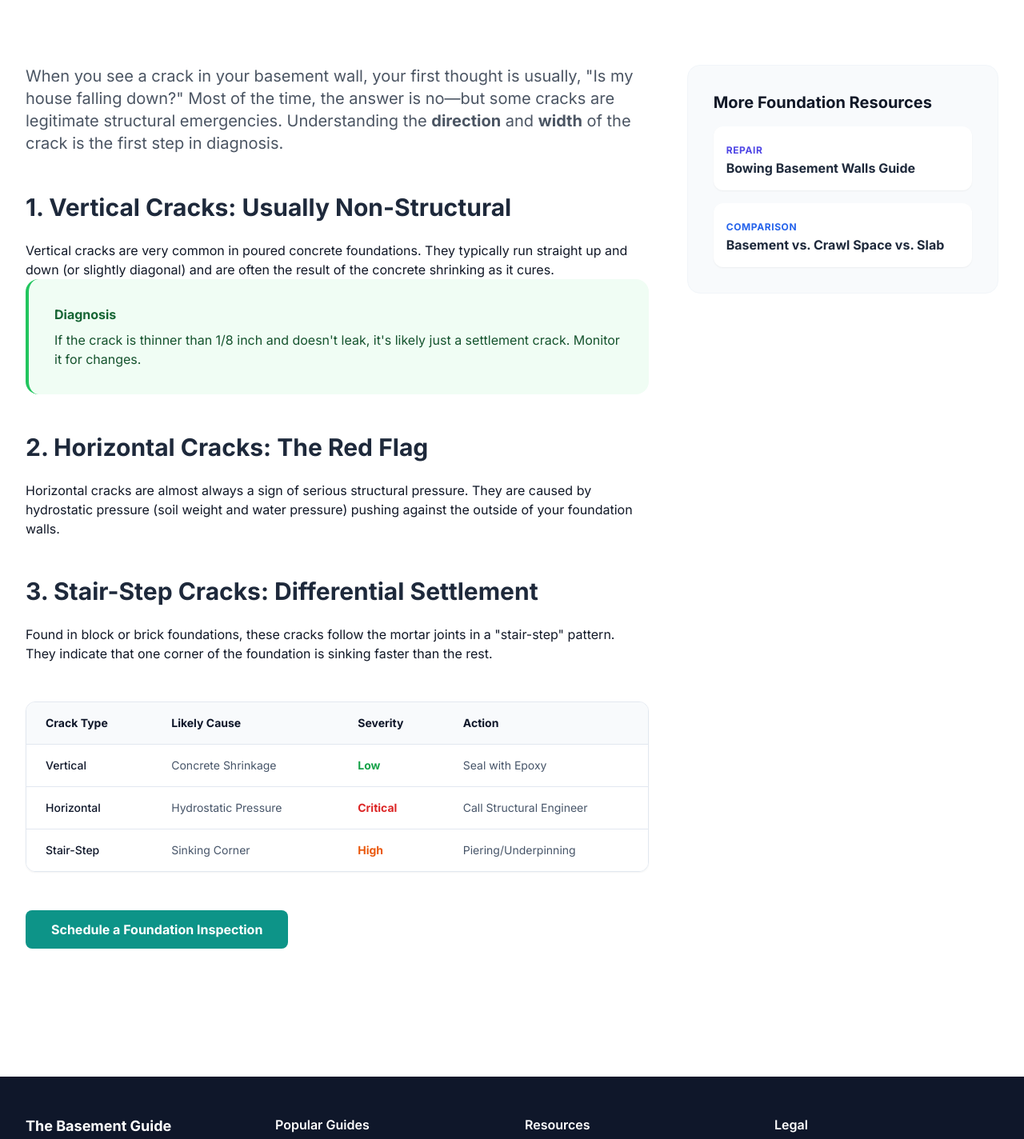
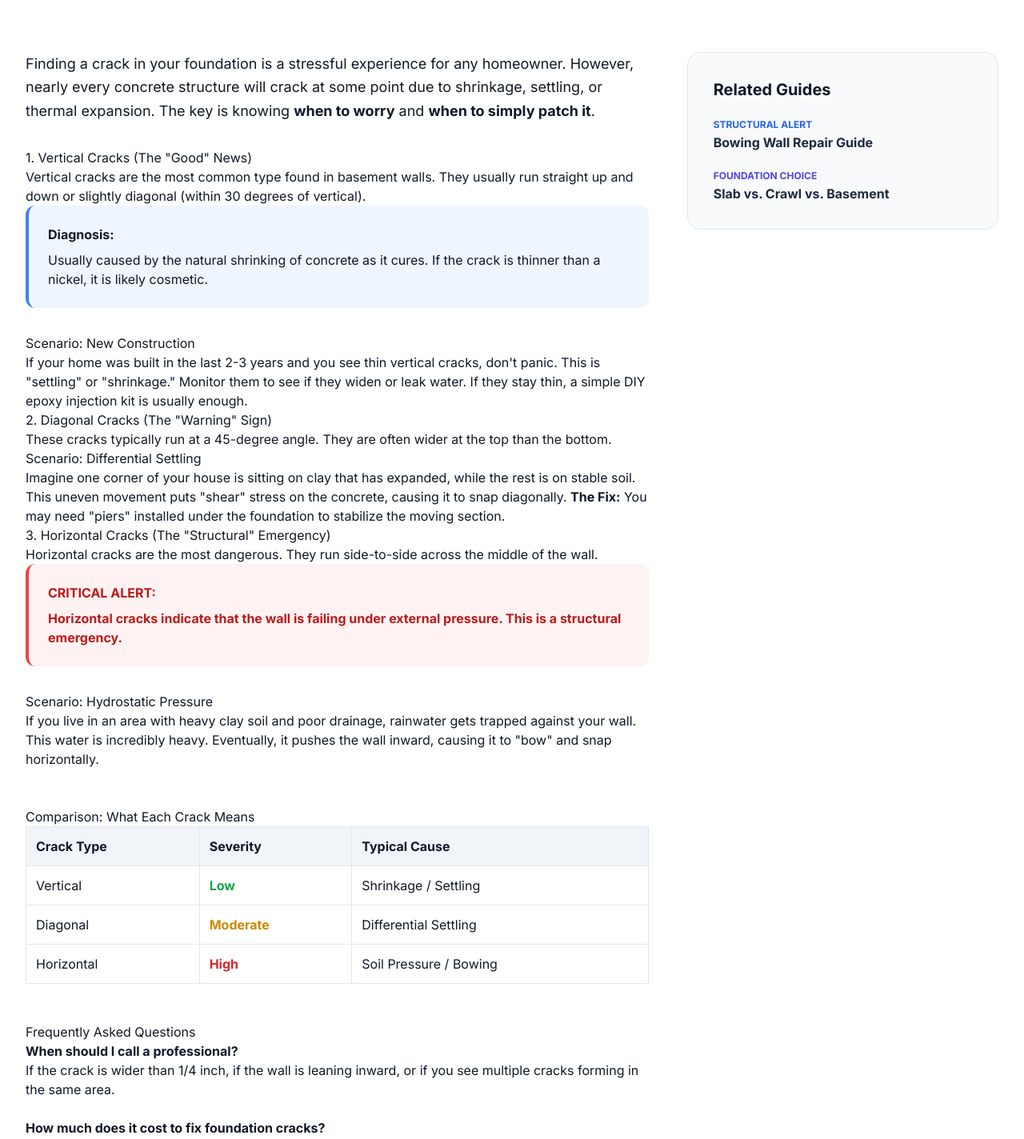
Before and after one commit to thebasementguide2026/basement-guide, a Next.js app: page /articles/types-of-foundation-cracks in a window 1280 px wide. Shown: the part 560-1984 px from the top of the page at 80% size. Built offline with nearby package versions, Linux system fonts and the light colour scheme.

Commit message:
Update page.tsxExpand article content for Foundation Cracks with diagnosis details and scenarios

```diff
--- a/app/articles/types-of-foundation-cracks/page.tsx
+++ b/app/articles/types-of-foundation-cracks/page.tsx
@@ -4,7 +4,7 @@ import type { Metadata } from 'next'
 
 export const metadata: Metadata = {
   title: 'Types of Foundation Cracks: What Each One Means | The Basement Guide',
-  description: 'An expert diagnostic guide to foundation cracks. Learn the difference between vertical, horizontal, diagonal, and stair-step cracks.',
+  description: 'An expert diagnostic guide to foundation cracks. Learn the difference between cosmetic settling and structural failure, including repair costs.',
 }
 
 export default function FoundationCracksArticle() {
@@ -26,16 +26,16 @@ export default function FoundationCracksArticle() {
                 Diagnostic Guide
               </span>
               <h1 className='text-4xl md:text-6xl font-bold text-white mb-6 leading-tight'>
-                Types of Foundation Cracks: What Each One Means
+                Foundation Cracks: The Good, The Bad, & The Ugly
               </h1>
               <p className='text-xl text-slate-200 mb-8 leading-relaxed'>
-                Not all cracks are created equal. Use this 2026 diagnostic guide to determine if your foundation crack is a minor cosmetic issue or a structural red flag.
+                Not all cracks are created equal. Use this guide to determine if your foundation crack is a minor cosmetic issue or a major structural red flag.
               </p>
               <div className='flex items-center gap-4'>
                 <div className='w-12 h-12 bg-teal-500 rounded-full flex items-center justify-center text-white font-bold'>BG</div>
                 <div className='text-white'>
                   <p className='font-bold'>The Basement Guide Staff</p>
-                  <p className='text-slate-400 text-sm'>Updated February 2026 • 20 min read</p>
+                  <p className='text-sm opacity-80'>Updated February 2026 • 15 min read</p>
                 </div>
               </div>
             </div>
@@ -43,74 +43,89 @@ export default function FoundationCracksArticle() {
         </div>
       </section>
 
-      <section className='py-16 md:py-24'>
-        <div className='container-custom flex flex-col lg:flex-row gap-12'>
-          {/* Main Content */}
+      {/* Article Content */}
+      <section className='py-20'>
+        <div className='container-custom'>
+          <div className='flex flex-col lg:flex-row gap-12'>
             <div className='lg:w-2/3'>
-            <div className='prose prose-slate prose-lg max-w-none'>
-              <p className='lead text-xl text-gray-600 mb-10'>
-                When you see a crack in your basement wall, your first thought is usually, "Is my house falling down?" Most of the time, the answer is no—but some cracks are legitimate structural emergencies. Understanding the <strong>direction</strong> and <strong>width</strong> of the crack is the first step in diagnosis.
+              <div className='prose prose-slate max-w-none prose-headings:font-bold prose-h2:text-3xl prose-h2:mt-12 prose-h2:mb-6'>
+                <p className='text-lg leading-relaxed mb-8'>
+                  Finding a crack in your foundation is a stressful experience for any homeowner. However, nearly every concrete structure will crack at some point due to shrinkage, settling, or thermal expansion. The key is knowing <strong>when to worry</strong> and <strong>when to simply patch it</strong>.
                 </p>
 
-              <h2 className='text-3xl font-bold text-slate-800 mt-12 mb-6'>1. Vertical Cracks: Usually Non-Structural</h2>
+                <h2>1. Vertical Cracks (The "Good" News)</h2>
                 <p>
-                Vertical cracks are very common in poured concrete foundations. They typically run straight up and down (or slightly diagonal) and are often the result of the concrete shrinking as it cures.
+                  Vertical cracks are the most common type found in basement walls. They usually run straight up and down or slightly diagonal (within 30 degrees of vertical).
+                </p>
+                <div className='bg-blue-50 p-6 rounded-xl mb-8 border-l-4 border-blue-500'>
+                  <h4 className='font-bold mb-2'>Diagnosis:</h4>
+                  <p className='m-0'>Usually caused by the natural shrinking of concrete as it cures. If the crack is thinner than a nickel, it is likely cosmetic.</p>
+                </div>
+                <h3>Scenario: New Construction</h3>
+                <p>
+                  If your home was built in the last 2-3 years and you see thin vertical cracks, don't panic. This is "settling" or "shrinkage." Monitor them to see if they widen or leak water. If they stay thin, a simple DIY epoxy injection kit is usually enough.
                 </p>
 
-              <div className='bg-green-50 p-8 rounded-2xl mb-10 border-l-4 border-green-500'>
-                <h4 className='font-bold text-green-800 mb-2'>Diagnosis</h4>
-                <p className='text-green-900 mb-0'>
-                  If the crack is thinner than 1/8 inch and doesn't leak, it's likely just a settlement crack. Monitor it for changes.
+                <h2>2. Diagonal Cracks (The "Warning" Sign)</h2>
+                <p>
+                  These cracks typically run at a 45-degree angle. They are often wider at the top than the bottom.
                 </p>
-              </div>
-
-              <h2 className='text-3xl font-bold text-slate-800 mt-12 mb-6'>2. Horizontal Cracks: The Red Flag</h2>
+                <h3>Scenario: Differential Settling</h3>
                 <p>
-                Horizontal cracks are almost always a sign of serious structural pressure. They are caused by hydrostatic pressure (soil weight and water pressure) pushing against the outside of your foundation walls.
+                  Imagine one corner of your house is sitting on clay that has expanded, while the rest is on stable soil. This uneven movement puts "shear" stress on the concrete, causing it to snap diagonally. <strong>The Fix:</strong> You may need "piers" installed under the foundation to stabilize the moving section.
                 </p>
 
-              <h2 className='text-3xl font-bold text-slate-800 mt-12 mb-6'>3. Stair-Step Cracks: Differential Settlement</h2>
+                <h2>3. Horizontal Cracks (The "Structural" Emergency)</h2>
                 <p>
-                Found in block or brick foundations, these cracks follow the mortar joints in a "stair-step" pattern. They indicate that one corner of the foundation is sinking faster than the rest.
+                  Horizontal cracks are the most dangerous. They run side-to-side across the middle of the wall.
+                </p>
+                <div className='bg-red-50 p-6 rounded-xl mb-8 border-l-4 border-red-500'>
+                  <h4 className='font-bold text-red-700 mb-2'>CRITICAL ALERT:</h4>
+                  <p className='m-0 text-red-700 font-bold'>Horizontal cracks indicate that the wall is failing under external pressure. This is a structural emergency.</p>
+                </div>
+                <h3>Scenario: Hydrostatic Pressure</h3>
+                <p>
+                  If you live in an area with heavy clay soil and poor drainage, rainwater gets trapped against your wall. This water is incredibly heavy. Eventually, it pushes the wall inward, causing it to "bow" and snap horizontally.
                 </p>
 
-              <div className='my-12 overflow-hidden rounded-xl border border-slate-200 shadow-sm'>
-                <table className='min-w-full divide-y divide-slate-200'>
-                  <thead className='bg-slate-50'>
-                    <tr>
-                      <th className='px-6 py-4 text-left text-sm font-bold text-slate-900'>Crack Type</th>
-                      <th className='px-6 py-4 text-left text-sm font-bold text-slate-900'>Likely Cause</th>
-                      <th className='px-6 py-4 text-left text-sm font-bold text-slate-900'>Severity</th>
-                      <th className='px-6 py-4 text-left text-sm font-bold text-slate-900'>Action</th>
+                <h2 className='mt-12'>Comparison: What Each Crack Means</h2>
+                <table className='w-full border-collapse border border-slate-200'>
+                  <thead>
+                    <tr className='bg-slate-100'>
+                      <th className='border p-3 text-left'>Crack Type</th>
+                      <th className='border p-3 text-left'>Severity</th>
+                      <th className='border p-3 text-left'>Typical Cause</th>
                     </tr>
                   </thead>
-                  <tbody className='divide-y divide-slate-200 bg-white'>
+                  <tbody>
                     <tr>
-                      <td className='px-6 py-4 text-sm font-medium text-slate-900'>Vertical</td>
-                      <td className='px-6 py-4 text-sm text-slate-600'>Concrete Shrinkage</td>
-                      <td className='px-6 py-4 text-sm text-green-600 font-bold'>Low</td>
-                      <td className='px-6 py-4 text-sm text-slate-600'>Seal with Epoxy</td>
+                      <td className='border p-3'>Vertical</td>
+                      <td className='border p-3 text-green-600 font-bold'>Low</td>
+                      <td className='border p-3'>Shrinkage / Settling</td>
                     </tr>
                     <tr>
-                      <td className='px-6 py-4 text-sm font-medium text-slate-900'>Horizontal</td>
-                      <td className='px-6 py-4 text-sm text-slate-600'>Hydrostatic Pressure</td>
-                      <td className='px-6 py-4 text-sm text-red-600 font-bold'>Critical</td>
-                      <td className='px-6 py-4 text-sm text-slate-600'>Call Structural Engineer</td>
+                      <td className='border p-3'>Diagonal</td>
+                      <td className='border p-3 text-yellow-600 font-bold'>Moderate</td>
+                      <td className='border p-3'>Differential Settling</td>
                     </tr>
                     <tr>
-                      <td className='px-6 py-4 text-sm font-medium text-slate-900'>Stair-Step</td>
-                      <td className='px-6 py-4 text-sm text-slate-600'>Sinking Corner</td>
-                      <td className='px-6 py-4 text-sm text-orange-600 font-bold'>High</td>
-                      <td className='px-6 py-4 text-sm text-slate-600'>Piering/Underpinning</td>
+                      <td className='border p-3'>Horizontal</td>
+                      <td className='border p-3 text-red-600 font-bold'>High</td>
+                      <td className='border p-3'>Soil Pressure / Bowing</td>
                     </tr>
                   </tbody>
                 </table>
+
+                <h2 className='mt-12'>Frequently Asked Questions</h2>
+                <div className='space-y-6'>
+                  <div>
+                    <h4 className='font-bold'>When should I call a professional?</h4>
+                    <p>If the crack is wider than 1/4 inch, if the wall is leaning inward, or if you see multiple cracks forming in the same area.</p>
                   </div>
-
-              <div className='mt-12'>
-                <Link href='/contact' className='bg-teal-600 hover:bg-teal-500 text-white font-bold py-3 px-8 rounded-lg transition-colors inline-block'>
-                  Schedule a Foundation Inspection
-                </Link>
+                  <div>
+                    <h4 className='font-bold'>How much does it cost to fix foundation cracks?</h4>
+                    <p>Cosmetic epoxy injections cost $300-$800. Structural stabilization (carbon fiber or piers) can range from $2,000 to $15,000+ depending on the severity.</p>
+                  </div>
                 </div>
               </div>
             </div>
@@ -118,17 +133,18 @@ export default function FoundationCracksArticle() {
             {/* Sidebar */}
             <div className='lg:w-1/3'>
               <div className='sticky top-8 space-y-8'>
-              <div className='bg-slate-50 p-8 rounded-2xl border border-slate-100'>
-                <h3 className='font-bold text-xl mb-4'>More Foundation Resources</h3>
+                <div className='bg-slate-50 p-8 rounded-2xl border border-slate-200'>
+                  <h3 className='font-bold text-xl mb-4'>Related Guides</h3>
                   <div className='space-y-4'>
-                  <Link href='/articles/bowing-basement-walls' className='block p-4 bg-white rounded-xl shadow-sm hover:shadow-md transition-shadow'>
-                    <span className='text-indigo-600 text-xs font-bold uppercase tracking-wider'>Repair</span>
-                    <span className='block font-bold text-slate-800'>Bowing Basement Walls Guide</span>
+                    <Link href='/articles/bowing-basement-walls' className='group block'>
+                      <span className='text-blue-600 text-xs font-bold uppercase'>Structural Alert</span>
+                      <span className='block font-bold text-slate-800 group-hover:text-indigo-600 transition-colors'>Bowing Wall Repair Guide</span>
                     </Link>
-                  <Link href='/articles/basement-vs-crawl-space-vs-slab' className='block p-4 bg-white rounded-xl shadow-sm hover:shadow-md transition-shadow'>
-                    <span className='text-blue-600 text-xs font-bold uppercase tracking-wider'>Comparison</span>
-                    <span className='block font-bold text-slate-800'>Basement vs. Crawl Space vs. Slab</span>
+                    <Link href='/articles/basement-vs-crawl-space-vs-slab' className='group block'>
+                      <span className='text-indigo-600 text-xs font-bold uppercase'>Foundation Choice</span>
+                      <span className='block font-bold text-slate-800 group-hover:text-indigo-600 transition-colors'>Slab vs. Crawl vs. Basement</span>
                     </Link>
+                  </div>
                 </div>
               </div>
             </div>
```
Lines whose indentation alone changed are shown as unchanged.
